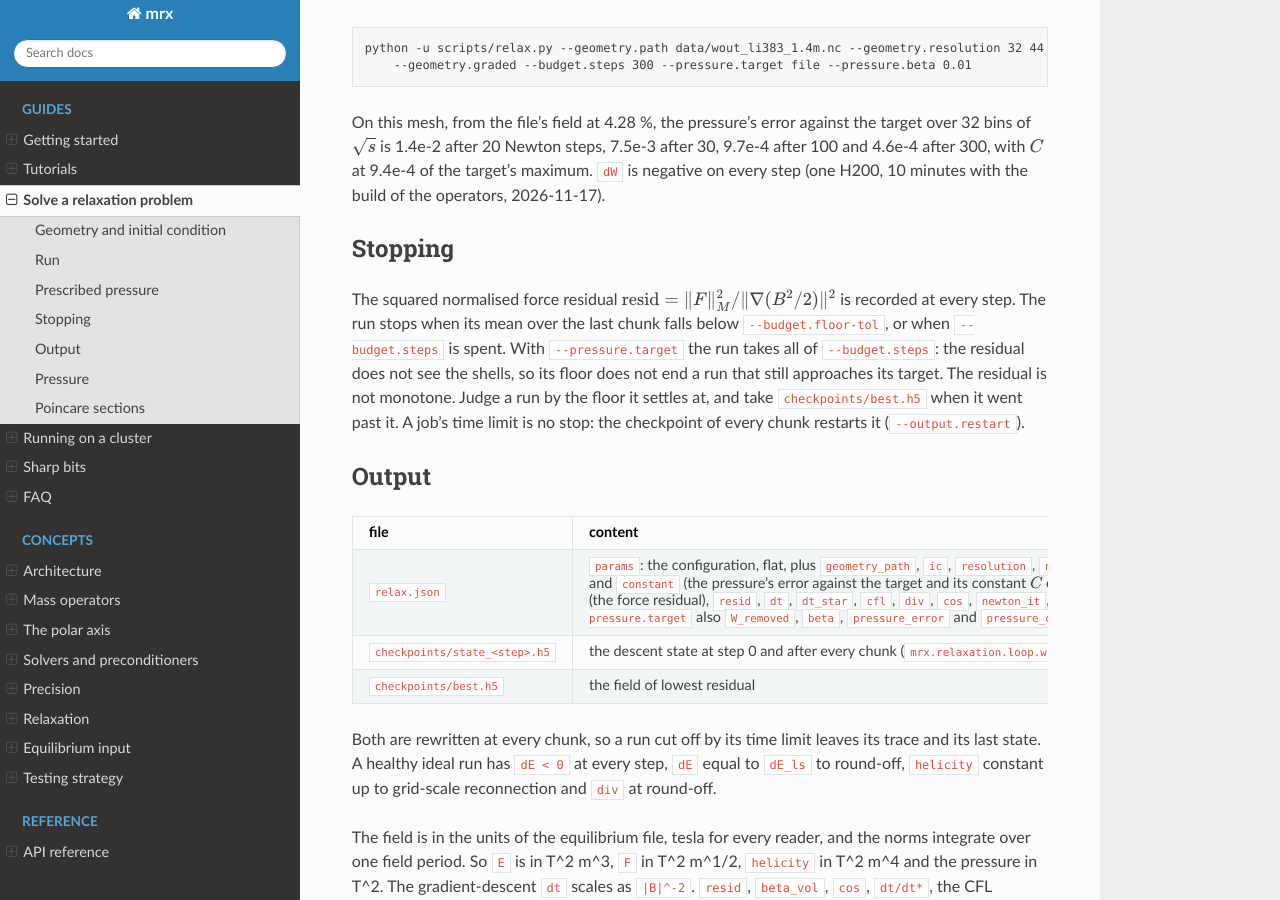
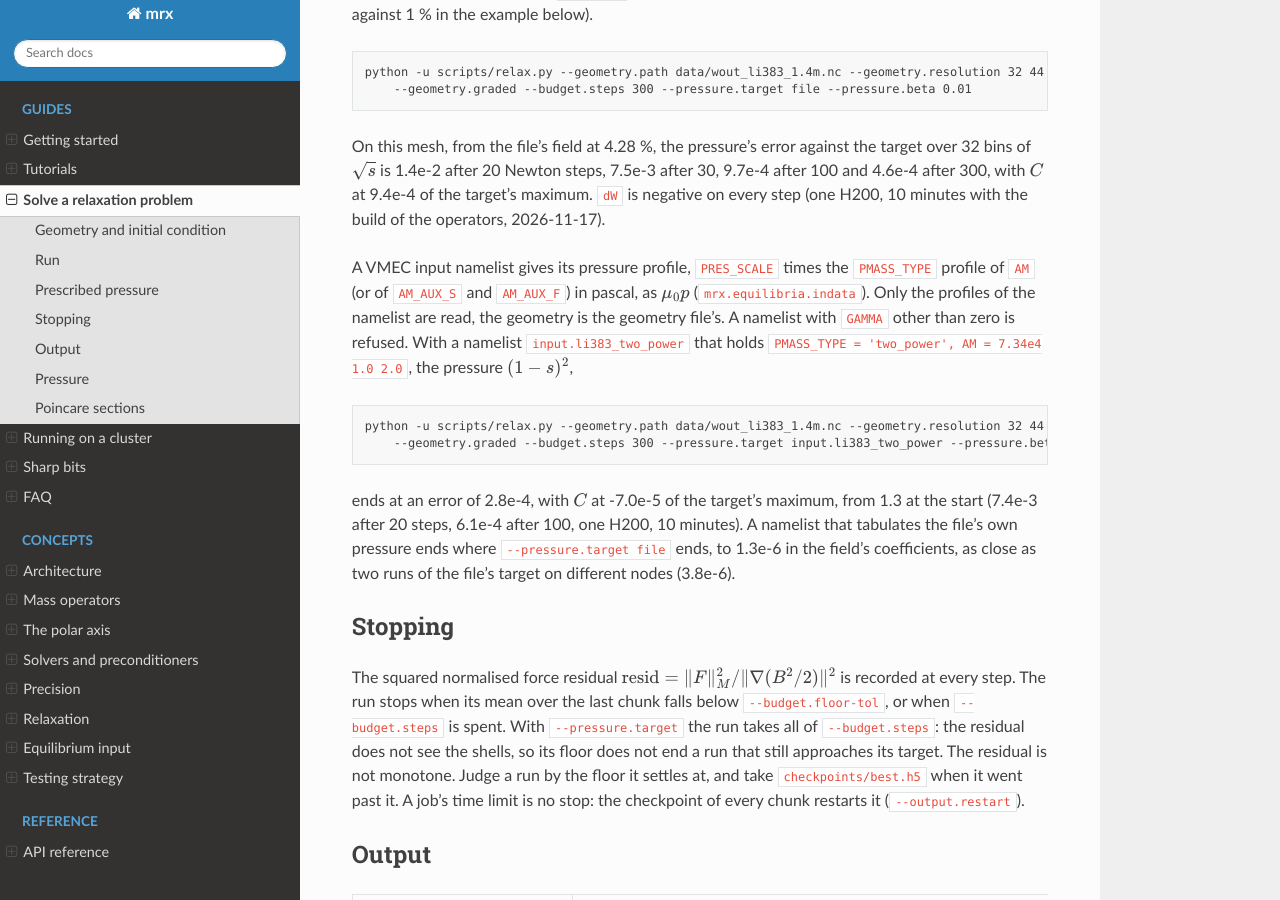
Before and after one commit to ToBlick/mrx, a Sphinx documentation site: the page built from docs/source/relaxation.md, in a window 1280 px wide and 900 px high, scrolled down 2468 px. Built offline with Sphinx 7.4.7 and the Read the Docs theme 3.1.0, drawn with Linux system fonts in a browser that asks for light colours; some of the changed text lies outside the part shown.

Commit message:
Prescribed pressure: a VMEC input namelist as the target (--pressure.target input.<name>), its mu0 p through the same scale as the file's target, the functional test against the file's target, the guide's paragraph with the li383 runs

```diff
--- a/docs/source/relaxation.md
+++ b/docs/source/relaxation.md
@@ -84,7 +84,8 @@ changes the shells' volumes. The trace has `dW` next to `dE`: the change of
 $W$ over the step, with the target pressure's work to first order in the step.
 The summary's `W_removed` is its sum.
 
-The target is the geometry file's pressure (`--pressure.target file`) or
+The target is the geometry file's pressure (`--pressure.target file`), the
+pressure profile of a VMEC input namelist (`--pressure.target input.<name>`) or
 measured pressure in pascal from a JSON file, on flux surfaces (`{"rho": [...], "p_pa": [...]}`) or at points in space
 (`{"points": [[R, Z, phi_deg], ...], "p_pa": [...]}`). Data at points are
 refitted to a profile of their current labels at every rebuild, so they follow
@@ -121,6 +122,22 @@ the target over 32 bins of $\sqrt{s}$ is 1.4e-2 after 20 Newton steps, 7.5e-3
 after 30, 9.7e-4 after 100 and 4.6e-4 after 300, with $C$ at 9.4e-4 of the
 target's maximum. `dW` is negative on every step (one H200, 10 minutes with
 the build of the operators, 2026-11-17).
+
+A VMEC input namelist gives its pressure profile, `PRES_SCALE` times the
+`PMASS_TYPE` profile of `AM` (or of `AM_AUX_S` and `AM_AUX_F`) in pascal, as
+$\mu_0 p$ (`mrx.equilibria.indata`). Only the profiles of the namelist are
+read, the geometry is the geometry file's. A namelist with `GAMMA` other than
+zero is refused. With a namelist `input.li383_two_power` that holds
+`PMASS_TYPE = 'two_power', AM = 7.34e4 1.0 2.0`, the pressure $(1 - s)^2$,
+
+    python -u scripts/relax.py --geometry.path data/wout_li383_1.4m.nc --geometry.resolution 32 44 20 \
+        --geometry.graded --budget.steps 300 --pressure.target input.li383_two_power --pressure.beta 0.01
+
+ends at an error of 2.8e-4, with $C$ at -7.0e-5 of the target's maximum,
+from 1.3 at the start (7.4e-3 after 20 steps, 6.1e-4 after 100, one H200,
+10 minutes). A namelist that tabulates the file's own pressure ends where
+`--pressure.target file` ends, to 1.3e-6 in the field's coefficients, as close as two runs
+of the file's target on different nodes (3.8e-6).
 
 ## Stopping
 
```
Also changed, not shown: docs/source/concepts/equilibrium_input.md (+11 -0 lines), docs/source/concepts/testing_strategy.md (+3 -2 lines), 4 other files.
